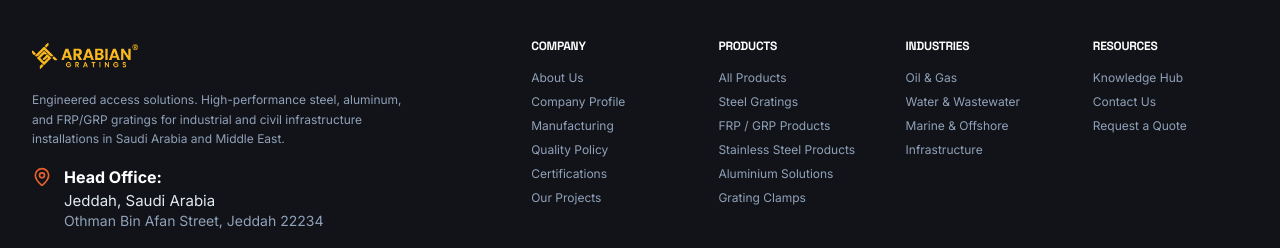
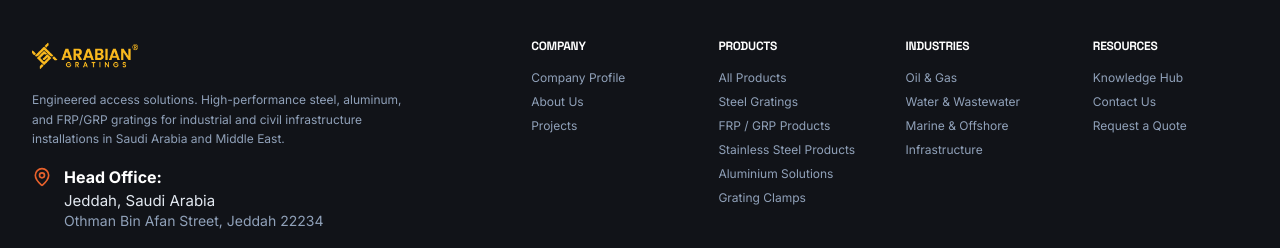
Before and after one commit to WORKVJ/Arabian, a Next.js app in the folder frontend/: page / in a window 1280 px wide. Shown: the part 8573-8821 px from the top of the page. Built offline with nearby package versions, Linux system fonts and the light colour scheme; no server answers.

Commit message:
Update footer Company column to only include Company Profile, About Us, and Projects

```diff
--- a/frontend/src/components/layout/Footer.tsx
+++ b/frontend/src/components/layout/Footer.tsx
@@ -4,12 +4,9 @@
 
 const footerLinks = {
   company: [
+    { name: 'Company Profile', href: '/about#company' },
     { name: 'About Us', href: '/about' },
-    { name: 'Company Profile', href: '/about#company' },
-    { name: 'Manufacturing', href: '/about#manufacturing' },
-    { name: 'Quality Policy', href: '/about#quality' },
-    { name: 'Certifications', href: '/about#certifications' },
-    { name: 'Our Projects', href: '/projects' },
+    { name: 'Projects', href: '/projects' },
   ],
   products: [
     { name: 'All Products', href: '/products' },
```
